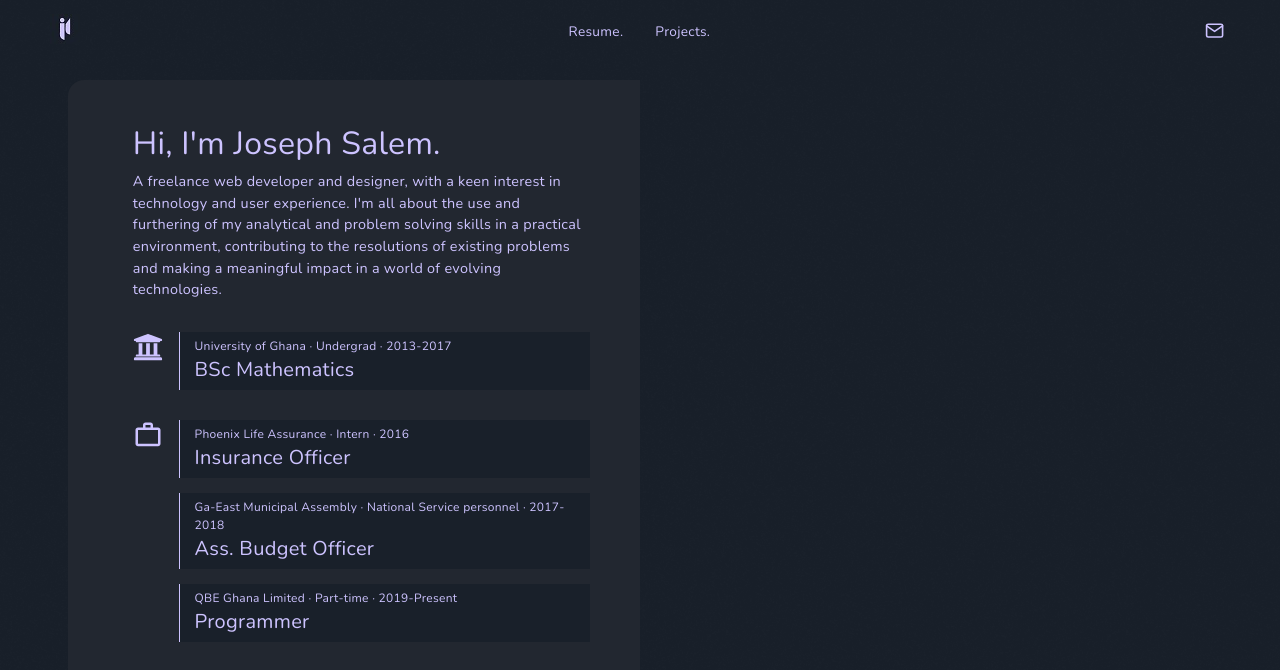
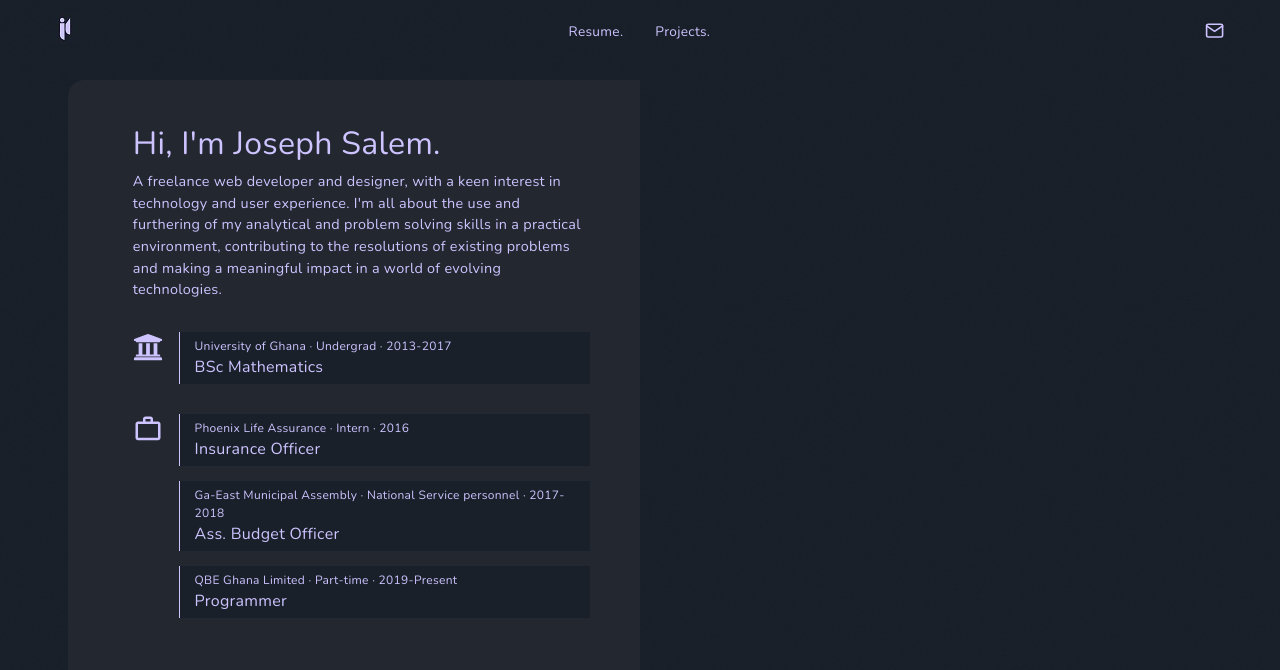
Before and after one commit to JoeSal777/joesal-portifolio, a React (Create React App) app: page /resume in a window 1280 px wide. Shown: the top 670 px of the page. Built offline with nearby package versions, Linux system fonts and the light colour scheme; a web font is replaced by a local one.

Commit message:
font weight changed

```diff
--- a/src/styles/_iconInfoBox.scss
+++ b/src/styles/_iconInfoBox.scss
@@ -4,7 +4,8 @@
     margin: 0;
 }
 .text-iconInfo{
-    font-size: 20px;
+    font-size: 16px;
+    font-weight: 500;
     padding: 0;
     margin: 0;
 }
```
